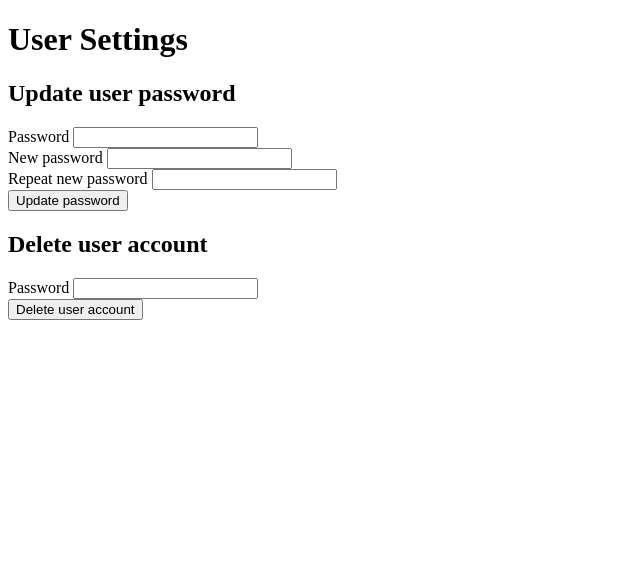
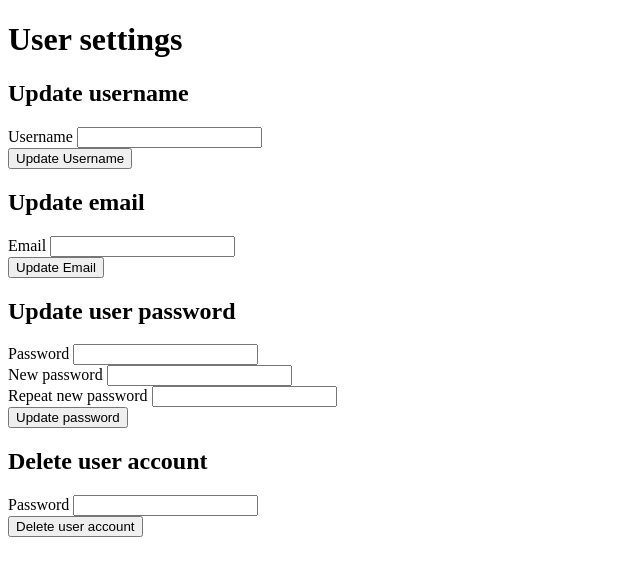
Before and after one commit to johninamillion/sae__wbd5100-0921__php-oop-cms, a PHP site: template templates/user/settings.php in a window 1280 px wide. Shown: the top 576 px of the page, without its empty margins (0-640 px from the left). Run offline with PHP 8.4, Linux system fonts and the light colour scheme; the template is opened without the code that fills it, so the values that code supplies are empty.

Commit message:
add update form for username and email

```diff
--- a/templates/user/settings.php
+++ b/templates/user/settings.php
@@ -4,9 +4,31 @@ namespace CMS;
 
 ?>
 
-<h1><?= _( 'User Settings' ) ?></h1>
+<h1><?= _( 'User settings' ) ?></h1>
 
-<form id="user-settings-update-password-form-" class="form" method="post">
+<form id="user-settings-update-username-form" class="form" method="post">
+    <h2><?= _( 'Update username' ) ?></h2>
+    <div class="form__row">
+        <label class="form__label" for="update-username"><?= _( 'Username' ) ?></label>
+        <input class="form__input form__input--text" id="update-username" name="username" type="text">
+    </div>
+    <div class="form__row">
+        <input class="form__input form__input--submit" id="update-username-submit" name="update_username" type="submit" value="<?= _( 'Update Username' ) ?>">
+    </div>
+</form>
+
+<form id="user-settings-update-email-form" class="form" method="post">
+    <h2><?= _( 'Update email' ) ?></h2>
+    <div class="form__row">
+        <label class="form__label" for="update-email"><?= _( 'Email' ) ?></label>
+        <input class="form__input form__input--text" id="update-email" name="email" type="email">
+    </div>
+    <div class="form__row">
+        <input class="form__input form__input--submit" id="update-email-submit" name="update_email" type="submit" value="<?= _( 'Update Email' ) ?>">
+    </div>
+</form>
+
+<form id="user-settings-update-password-form" class="form" method="post">
     <h2><?= _( 'Update user password' ) ?></h2>
     <div class="form__row">
         <label class="form__label" for="update-password"><?= _( 'Password' ) ?></label>
@@ -24,7 +46,7 @@ namespace CMS;
         <?php Errors::printInputErrors( 'new_password_repeat' ); ?>
     </div>
     <div class="form__row">
-        <input class="form__input form__input--submit" id="update-submit" type="submit" name="update_password" value="<?= _( 'Update password' ) ?>">
+        <input class="form__input form__input--submit" id="update-password-submit" name="update_password" type="submit" value="<?= _( 'Update password' ) ?>">
     </div>
 </form>
 
@@ -36,6 +58,6 @@ namespace CMS;
         <?php Errors::printInputErrors( 'delete' ); ?>
     </div>
     <div class="form__row">
-        <input class="form__input form__input--submit" id="delete-submit" type="submit" name="delete" value="<?= _( 'Delete user account' ) ?>">
+        <input class="form__input form__input--submit" id="delete-submit" name="delete" type="submit" value="<?= _( 'Delete user account' ) ?>">
     </div>
 </form>
```
